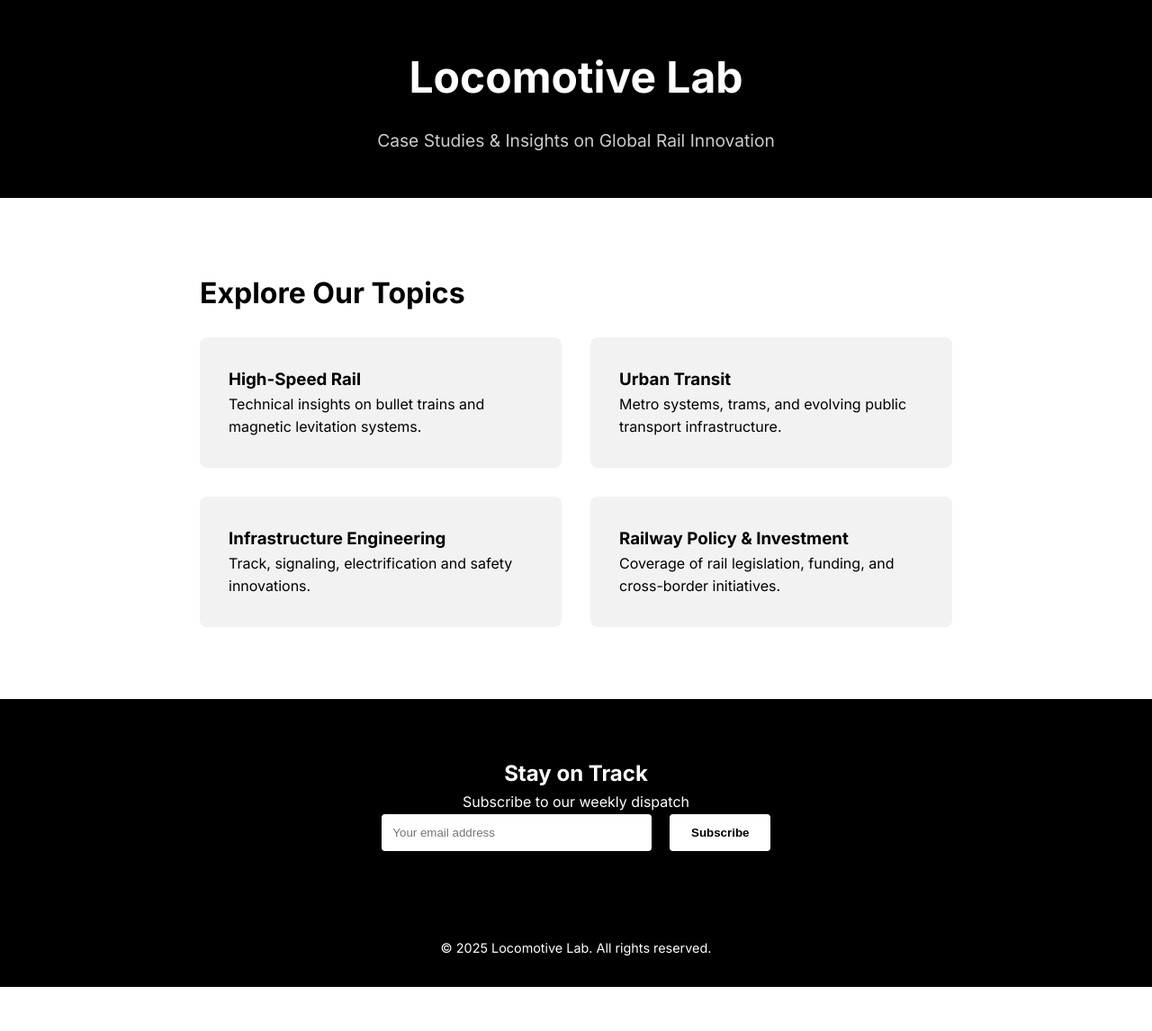
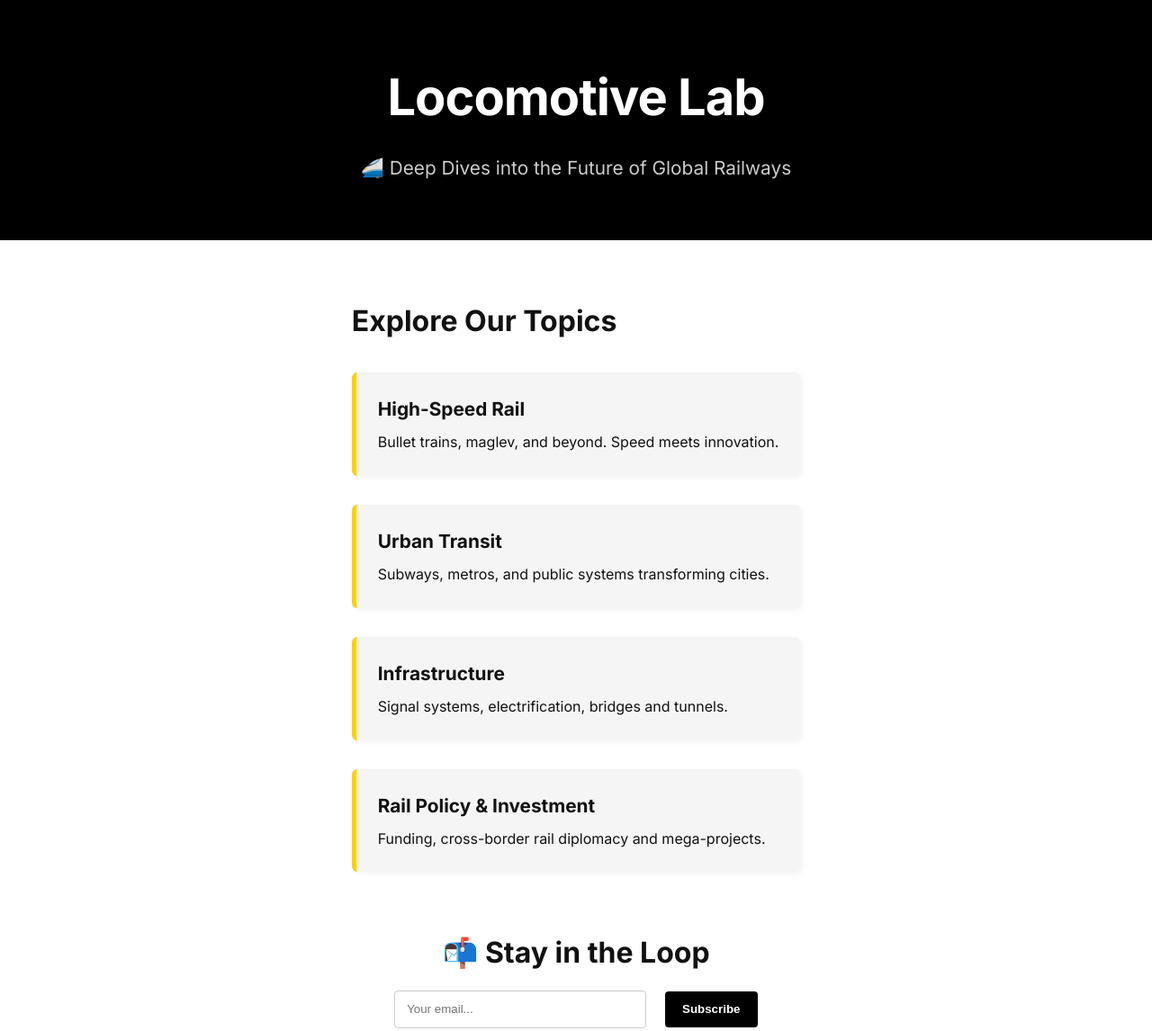
Before and after one commit to rhythmadk/train-news, a plain HTML site: page index.html in a window 1280 px wide. Shown: the top 1146 px of the page at 90% size. Before the commit the page ends 1097 px from the top, so only its background shows below. Drawn offline with Linux system fonts and the light colour scheme.

Commit message:
🔥 New design inspired by Brik & StudyInSweden

```diff
--- a/index.html
+++ b/index.html
@@ -7,56 +7,138 @@
   <link href="https://fonts.googleapis.com/css2?family=Inter:wght@400;700&display=swap" rel="stylesheet">
   <style>
     * { margin: 0; padding: 0; box-sizing: border-box; }
-    body { font-family: 'Inter', sans-serif; background-color: #fff; color: #000; line-height: 1.6; }
-    header { background: #000; color: #fff; padding: 3rem 2rem; text-align: center; }
-    header h1 { font-size: 3rem; margin-bottom: 1rem; }
-    header p { font-size: 1.2rem; opacity: 0.8; }
-    section { padding: 5rem 2rem; max-width: 900px; margin: auto; }
-    section h2 { font-size: 2rem; margin-bottom: 1.5rem; }
-    .topics { display: grid; grid-template-columns: 1fr 1fr; gap: 2rem; }
-    .topic-box { background: #f2f2f2; padding: 2rem; border-radius: 8px; }
-    .cta { background: #000; color: #fff; text-align: center; padding: 4rem 2rem; }
-    .cta input[type=email] { padding: 0.8rem; width: 300px; border: none; margin-right: 1rem; border-radius: 4px; }
-    .cta button { padding: 0.8rem 1.5rem; background: #fff; color: #000; border: none; cursor: pointer; border-radius: 4px; font-weight: bold; }
-    footer { text-align: center; padding: 2rem; font-size: 0.9rem; background: #000; color: #fff; }
+
+    body {
+      font-family: 'Inter', sans-serif;
+      background-color: #fff;
+      color: #111;
+      line-height: 1.6;
+      display: flex;
+      flex-direction: column;
+      min-height: 100vh;
+    }
+
+    header {
+      background: #000;
+      color: #fff;
+      padding: 4rem 2rem;
+      text-align: center;
+    }
+
+    header h1 {
+      font-size: 3.5rem;
+      margin-bottom: 1rem;
+      letter-spacing: -1px;
+    }
+
+    header p {
+      font-size: 1.3rem;
+      color: #ccc;
+    }
+
+    main {
+      flex: 1;
+      padding: 4rem 2rem;
+      max-width: 1100px;
+      margin: auto;
+    }
+
+    h2 {
+      font-size: 2rem;
+      margin-bottom: 2rem;
+    }
+
+    .topics {
+      display: grid;
+      grid-template-columns: repeat(auto-fit, minmax(260px, 1fr));
+      gap: 2rem;
+    }
+
+    .topic {
+      background: #f5f5f5;
+      padding: 1.5rem;
+      border-left: 5px solid #ffd000;
+      border-radius: 6px;
+      box-shadow: 2px 2px 6px rgba(0,0,0,0.05);
+    }
+
+    .topic h3 {
+      font-size: 1.3rem;
+      margin-bottom: 0.5rem;
+    }
+
+    footer {
+      background: #000;
+      color: #fff;
+      text-align: center;
+      padding: 2rem 1rem;
+      font-size: 0.9rem;
+    }
+
+    .cta {
+      text-align: center;
+      margin-top: 4rem;
+    }
+
+    .cta input[type=email] {
+      padding: 0.8rem;
+      width: 280px;
+      border: 1px solid #ccc;
+      border-radius: 4px;
+      margin-right: 1rem;
+    }
+
+    .cta button {
+      padding: 0.8rem 1.2rem;
+      border: none;
+      background-color: #000;
+      color: #fff;
+      font-weight: bold;
+      border-radius: 4px;
+      cursor: pointer;
+    }
   </style>
 </head>
 <body>
+
 <header>
   <h1>Locomotive Lab</h1>
-    <p>Case Studies & Insights on Global Rail Innovation</p>
+  <p>🚄 Deep Dives into the Future of Global Railways</p>
 </header>
-  <section>
+
+<main>
   <h2>Explore Our Topics</h2>
   <div class="topics">
-      <div class="topic-box">
+    <div class="topic">
       <h3>High-Speed Rail</h3>
-        <p>Technical insights on bullet trains and magnetic levitation systems.</p>
+      <p>Bullet trains, maglev, and beyond. Speed meets innovation.</p>
     </div>
-      <div class="topic-box">
+    <div class="topic">
       <h3>Urban Transit</h3>
-        <p>Metro systems, trams, and evolving public transport infrastructure.</p>
+      <p>Subways, metros, and public systems transforming cities.</p>
     </div>
-      <div class="topic-box">
-        <h3>Infrastructure Engineering</h3>
-        <p>Track, signaling, electrification and safety innovations.</p>
+    <div class="topic">
+      <h3>Infrastructure</h3>
+      <p>Signal systems, electrification, bridges and tunnels.</p>
     </div>
-      <div class="topic-box">
-        <h3>Railway Policy & Investment</h3>
-        <p>Coverage of rail legislation, funding, and cross-border initiatives.</p>
+    <div class="topic">
+      <h3>Rail Policy & Investment</h3>
+      <p>Funding, cross-border rail diplomacy and mega-projects.</p>
     </div>
   </div>
-  </section>
+
   <div class="cta">
-    <h2>Stay on Track</h2>
-    <p>Subscribe to our weekly dispatch</p>
+    <h2 style="margin-bottom: 1rem;">📬 Stay in the Loop</h2>
     <form>
-      <input type="email" placeholder="Your email address" required>
+      <input type="email" placeholder="Your email..." required />
       <button type="submit">Subscribe</button>
     </form>
   </div>
+</main>
+
 <footer>
   © 2025 Locomotive Lab. All rights reserved.
 </footer>
+
 </body>
 </html>
```
Lines whose indentation alone changed are shown as unchanged.
